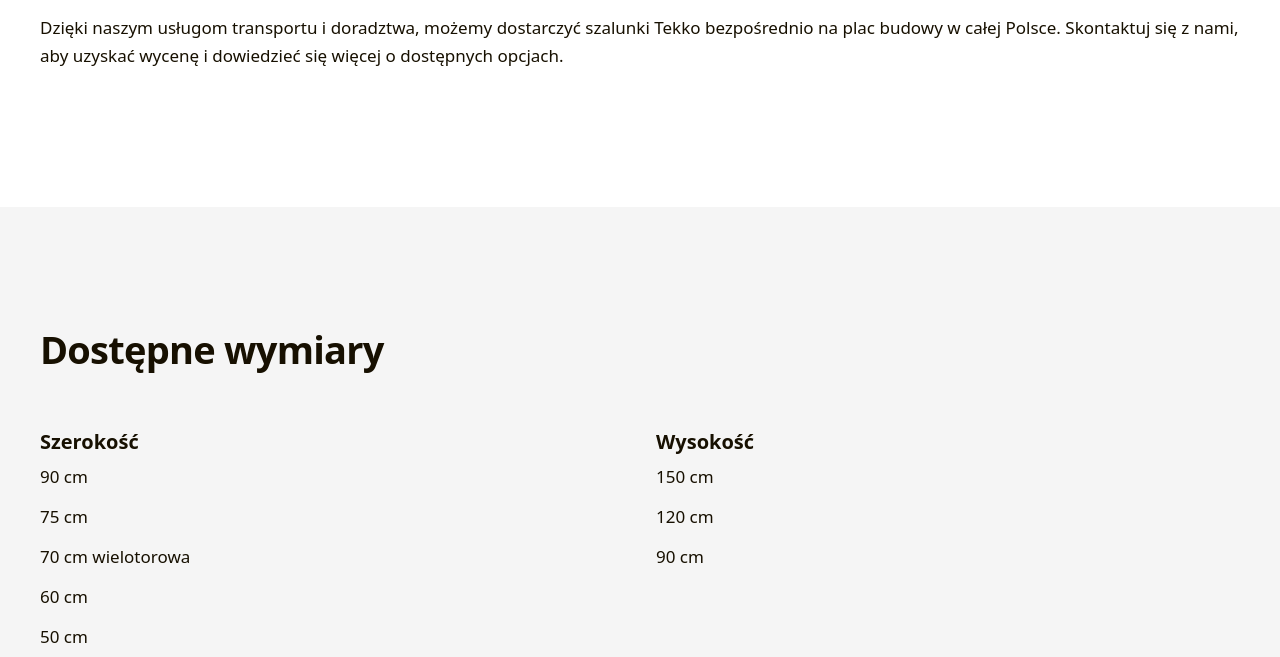
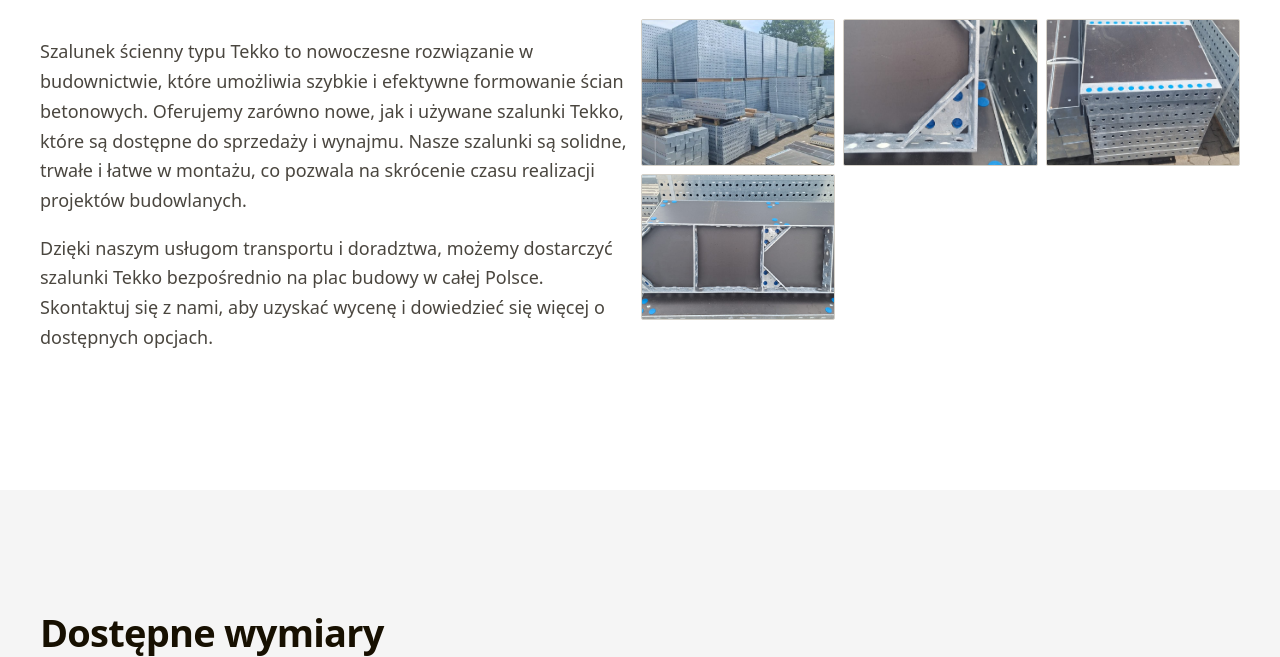
Before and after one commit to Tranitzu/mk-szalunki, a plain HTML site: page szalunek-scienny-typu-tekko.html in a window 1280 px wide. Shown: the part 814-1471 px from the top of the page. Drawn offline with Linux system fonts and the light colour scheme.

Commit message:
dodanie galeri do szalunek scienny

```diff
--- a/style.css
+++ b/style.css
@@ -1,17 +1,3 @@
-/*
-Theme Name: FL Framework
-Theme URI: https://konstrukcjecyfrowe.pl
-Author: Falis Konstrukcje Cyfrowe
-Author URI: https://konstrukcjecyfrowe.pl
-Description: Autorski framework autorstwa Falis Konstrukcje Cyfrowe.
-Version: 1.0.0
-License: GNU General Public License v2 or later
-Text Domain: fl-framework
-*/
-
-/* ==========================================================================
-   Variables
-   ========================================================================== */
 :root {
   --fl-bg: #ffffff;
   --fl-surface: #f5f5f5;
@@ -22,20 +8,17 @@ Text Domain: fl-framework
   --fl-muted: #59554d;
   --fl-sand: #8c6a32;
   --fl-sand-hi: #6e5224;
-
   --fl-font:
     system-ui, -apple-system, "Segoe UI Variable Text", "Segoe UI",
     "Helvetica Neue", Helvetica, "Liberation Sans", Arial, sans-serif;
   --fl-mono:
     ui-monospace, "SF Mono", "Cascadia Mono", "Segoe UI Mono", Menlo, Consolas,
     monospace;
-
   --fl-max: 1200px;
   --fl-pad: 20px;
   --fl-gap: 16px;
   --fl-section: 64px;
   --fl-head: 64px;
-
   --fl-radius: 2px;
   --fl-ease: cubic-bezier(0.2, 0.6, 0.2, 1);
 }
@@ -62,9 +45,6 @@ Text Domain: fl-framework
   }
 }
 
-/* ==========================================================================
-   Reset & Base
-   ========================================================================== */
 *,
 *::before,
 *::after {
@@ -112,9 +92,6 @@ body a:hover {
   color: var(--fl-sand-hi);
 }
 
-/* ==========================================================================
-   Typography & Layout
-   ========================================================================== */
 .fl-label {
   font-family: var(--fl-mono);
   font-size: 12px;
@@ -178,9 +155,6 @@ body a:hover {
   color: var(--fl-txt);
 }
 
-/* ==========================================================================
-   Components (Buttons & Cards)
-   ========================================================================== */
 a.fl-btn,
 .fl-btn .wp-block-button__link {
   display: inline-flex;
@@ -309,9 +283,6 @@ a.fl-btn-ghost:hover::before {
   margin-bottom: 14px;
 }
 
-/* ==========================================================================
-   Quotations & Ratings
-   ========================================================================== */
 .fl-quote {
   margin: 0 0 24px 0;
   font-size: 1.125rem;
@@ -345,9 +316,6 @@ a.fl-btn-ghost:hover::before {
   margin-top: 6px;
 }
 
-/* ==========================================================================
-   Forms
-   ========================================================================== */
 .fl-form {
   display: grid;
   gap: 14px;
@@ -434,9 +402,6 @@ a.fl-btn-ghost:hover::before {
   opacity: 0 !important;
 }
 
-/* ==========================================================================
-   WordPress Overrides
-   ========================================================================== */
 .fl-header,
 .fl-hero,
 .fl-section,
@@ -505,9 +470,6 @@ a.fl-btn-ghost:hover::before {
   margin-bottom: 1rem;
 }
 
-/* ==========================================================================
-   Animations & Accessibility
-   ========================================================================== */
 @supports (animation-timeline: view()) {
   @media (prefers-reduced-motion: no-preference) {
     .fl-reveal {
@@ -537,9 +499,6 @@ a.fl-btn-ghost:hover::before {
   }
 }
 
-/* ==========================================================================
-   Header
-   ========================================================================== */
 .fl-header {
   position: sticky;
   top: 0;
@@ -613,9 +572,6 @@ a.fl-btn-ghost:hover::before {
   color: var(--fl-bg);
 }
 
-/* ==========================================================================
-   Hero
-   ========================================================================== */
 .fl-hero {
   position: relative;
   overflow: hidden;
@@ -675,7 +631,6 @@ a.fl-btn-ghost:hover::before {
   margin-top: 32px;
 }
 
-/* Hero Desktop Collage */
 @media (min-width: 64em) {
   .fl-hero__grid {
     grid-template-columns: 1.1fr 0.9fr;
@@ -733,9 +688,6 @@ a.fl-btn-ghost:hover::before {
   }
 }
 
-/* ==========================================================================
-   Utilities & Footer
-   ========================================================================== */
 .fl-list {
   list-style: none;
   padding: 0;
@@ -839,9 +791,6 @@ a.fl-btn-ghost:hover::before {
   }
 }
 
-/* ==========================================================================
-   Mobile Menu
-   ========================================================================== */
 @media (max-width: 47.99em) {
   .fl-header__nav ul {
     gap: 14px;
@@ -1006,3 +955,90 @@ body.fl-no-scroll {
     transition: none !important;
   }
 }
+
+.fl-gallery {
+  display: grid;
+  grid-template-columns: repeat(3, minmax(0, 1fr));
+  gap: 8px;
+  margin-top: 0;
+  align-self: start;
+  align-content: start;
+}
+
+.fl-gallery__thumb {
+  display: block;
+  width: 100%;
+  padding: 0;
+  border: 1px solid var(--fl-line);
+  background: var(--fl-surface);
+  border-radius: var(--fl-radius);
+  overflow: hidden;
+  cursor: zoom-in;
+  line-height: 0;
+  transition:
+    border-color 0.2s var(--fl-ease),
+    transform 0.2s var(--fl-ease);
+  -webkit-tap-highlight-color: transparent;
+}
+
+.fl-gallery__thumb:hover {
+  border-color: var(--fl-sand);
+  transform: translateY(-2px);
+}
+
+.fl-gallery__thumb:focus-visible {
+  outline: 2px solid var(--fl-sand);
+  outline-offset: 2px;
+}
+
+.fl-gallery__thumb img {
+  width: 100%;
+  aspect-ratio: 4 / 3;
+  object-fit: cover;
+  transition: transform 0.3s var(--fl-ease);
+}
+
+.fl-gallery__thumb:hover img {
+  transform: scale(1.04);
+}
+
+.fl-gallery__lightbox {
+  padding: 0;
+  border: 0;
+  background: transparent;
+  max-width: none;
+  max-height: none;
+  overflow: visible;
+}
+
+.fl-gallery__lightbox img {
+  display: block;
+  max-width: 92vw;
+  max-height: 88vh;
+  width: auto;
+  height: auto;
+  border-radius: var(--fl-radius);
+  box-shadow: 0 24px 64px rgba(0, 0, 0, 0.6);
+}
+
+.fl-gallery__lightbox::backdrop {
+  background: rgba(23, 22, 20, 0.88);
+  backdrop-filter: blur(6px);
+}
+
+@media (max-width: 47.99em) {
+  .fl-gallery {
+    grid-template-columns: repeat(2, minmax(0, 1fr));
+  }
+}
+
+@media (prefers-reduced-motion: reduce) {
+  .fl-gallery__thumb,
+  .fl-gallery__thumb img {
+    transition: none !important;
+  }
+  .fl-gallery__thumb:hover,
+  .fl-gallery__thumb:hover img {
+    transform: none;
+  }
+}
--- a/szalunek-scienny-typu-tekko.html
+++ b/szalunek-scienny-typu-tekko.html
@@ -8,8 +8,6 @@
     />
     <meta name="color-scheme" content="light" />
     <meta name="theme-color" content="#ffffff" />
-
-    <!-- ================= SEO ================= -->
     <title>Szalunek Ścienny Typu Tekko | MK Szalunki</title>
     <meta
       name="description"
@@ -20,8 +18,6 @@
       href="https://mkszalunki.pl/szalunek-scienny-typu-tekko.html"
     />
     <meta name="robots" content="index, follow, max-image-preview:large" />
-
-    <!-- ================= Open Graph ================= -->
     <meta property="og:type" content="website" />
     <meta property="og:locale" content="pl_PL" />
     <meta property="og:site_name" content="MK Szalunki" />
@@ -40,8 +36,6 @@
     />
     <meta property="og:image:width" content="1200" />
     <meta property="og:image:height" content="630" />
-
-    <!-- ================= Twitter / X ================= -->
     <meta name="twitter:card" content="summary_large_image" />
     <meta
       name="twitter:title"
@@ -55,14 +49,8 @@
       name="twitter:image"
       content="https://mkszalunki.pl/media/og-image.jpg"
     />
-
-    <!-- ================= Ikonka ================= -->
     <link rel="icon" href="favicon.svg" type="image/svg+xml" />
-
-    <!-- ================= Style ================= -->
     <link rel="stylesheet" href="style.css" />
-
-    <!-- ================= Structured Data (GEO / SEO) ================= -->
     <script type="application/ld+json">
       {
         "@context": "https://schema.org",
@@ -97,7 +85,6 @@
       <div data-include="header.html"></div>
 
       <main id="main">
-        <!-- ===================== HERO ===================== -->
         <section class="fl-hero fl-section" aria-labelledby="hero-title">
           <img
             src="media/Szalunek-typu-Tekko.webp"
@@ -108,50 +95,131 @@
             fetchpriority="high"
             decoding="sync"
           />
-          <div class="fl-hero__inner">
-            <h1 id="hero-title" class="fl-hero__title">
-              Szalunek Ścienny Typu Tekko
-            </h1>
-            <p class="fl-hero__subtitle">
+          <div class="fl-hero__content">
+            <h1 id="hero-title" class="fl-h1">Szalunek Ścienny Typu Tekko</h1>
+            <p class="fl-lead">
               Nowy i używany szalunek ścienny typu Tekko. Sprzedaż i wynajem
               szalunków budowlanych z dostawą w całej Polsce.
             </p>
-            <a href="index.html#kontakt" class="fl-btn fl-hero__btn"
-              >Zamów wycenę</a
-            >
+            <div class="fl-hero__actions">
+              <a href="index.html#kontakt" class="fl-btn">Zamów wycenę</a>
+            </div>
           </div>
         </section>
 
-        <section
-          class="fl-section fl-section--content"
-          aria-labelledby="content-title"
-        >
-          <div class="fl-container">
-            <h2 id="content-title" class="fl-section__title">
-              Szalunek Ścienny Typu Tekko
-            </h2>
-            <p class="fl-section__text">
-              Szalunek ścienny typu Tekko to nowoczesne rozwiązanie w
-              budownictwie, które umożliwia szybkie i efektywne formowanie ścian
-              betonowych. Oferujemy zarówno nowe, jak i używane szalunki Tekko,
-              które są dostępne do sprzedaży i wynajmu. Nasze szalunki są
-              solidne, trwałe i łatwe w montażu, co pozwala na skrócenie czasu
-              realizacji projektów budowlanych.
-            </p>
-            <p class="fl-section__text">
-              Dzięki naszym usługom transportu i doradztwa, możemy dostarczyć
-              szalunki Tekko bezpośrednio na plac budowy w całej Polsce.
-              Skontaktuj się z nami, aby uzyskać wycenę i dowiedzieć się więcej
-              o dostępnych opcjach.
-            </p>
+        <section class="fl-section" aria-labelledby="content-title">
+          <h2 id="content-title" class="fl-h2">Szalunek Ścienny Typu Tekko</h2>
+          <div class="fl-grid fl-grid--2">
+            <div>
+              <p class="fl-lead">
+                Szalunek ścienny typu Tekko to nowoczesne rozwiązanie w
+                budownictwie, które umożliwia szybkie i efektywne formowanie
+                ścian betonowych. Oferujemy zarówno nowe, jak i używane szalunki
+                Tekko, które są dostępne do sprzedaży i wynajmu. Nasze szalunki
+                są solidne, trwałe i łatwe w montażu, co pozwala na skrócenie
+                czasu realizacji projektów budowlanych.
+              </p>
+              <p class="fl-lead">
+                Dzięki naszym usługom transportu i doradztwa, możemy dostarczyć
+                szalunki Tekko bezpośrednio na plac budowy w całej Polsce.
+                Skontaktuj się z nami, aby uzyskać wycenę i dowiedzieć się
+                więcej o dostępnych opcjach.
+              </p>
+            </div>
+
+            <div class="fl-gallery">
+              <button
+                type="button"
+                class="fl-gallery__thumb"
+                popovertarget="fl-photo-1"
+                aria-label="Powiększ: zdjęcie 1"
+              >
+                <img
+                  src="media/szalunek-scienny-typu-tekko/1-1.webp"
+                  alt=""
+                  loading="lazy"
+                  width="480"
+                  height="360"
+                />
+              </button>
+              <div id="fl-photo-1" class="fl-gallery__lightbox" popover>
+                <img
+                  src="media/szalunek-scienny-typu-tekko/1-1.webp"
+                  alt="Zdjęcie 1"
+                />
+              </div>
+
+              <button
+                type="button"
+                class="fl-gallery__thumb"
+                popovertarget="fl-photo-2"
+                aria-label="Powiększ: zdjęcie 2"
+              >
+                <img
+                  src="media/szalunek-scienny-typu-tekko/2.jpg"
+                  alt=""
+                  loading="lazy"
+                  width="480"
+                  height="360"
+                />
+              </button>
+              <div id="fl-photo-2" class="fl-gallery__lightbox" popover>
+                <img
+                  src="media/szalunek-scienny-typu-tekko/2.jpg"
+                  alt="Zdjęcie 2"
+                />
+              </div>
+
+              <button
+                type="button"
+                class="fl-gallery__thumb"
+                popovertarget="fl-photo-3"
+                aria-label="Powiększ: zdjęcie 3"
+              >
+                <img
+                  src="media/szalunek-scienny-typu-tekko/3.jpg"
+                  alt=""
+                  loading="lazy"
+                  width="480"
+                  height="360"
+                />
+              </button>
+              <div id="fl-photo-3" class="fl-gallery__lightbox" popover>
+                <img
+                  src="media/szalunek-scienny-typu-tekko/3.jpg"
+                  alt="Zdjęcie 3"
+                />
+              </div>
+
+              <button
+                type="button"
+                class="fl-gallery__thumb"
+                popovertarget="fl-photo-4"
+                aria-label="Powiększ: zdjęcie 4"
+              >
+                <img
+                  src="media/szalunek-scienny-typu-tekko/4.jpg"
+                  alt=""
+                  loading="lazy"
+                  width="480"
+                  height="360"
+                />
+              </button>
+              <div id="fl-photo-4" class="fl-gallery__lightbox" popover>
+                <img
+                  src="media/szalunek-scienny-typu-tekko/4.jpg"
+                  alt="Zdjęcie 4"
+                />
+              </div>
+            </div>
           </div>
         </section>
+
         <section
           class="fl-section fl-section--surface"
           aria-labelledby="uslugi-title"
         >
           <h2 id="uslugi-title" class="fl-h2">Dostępne wymiary</h2>
-
           <div class="fl-grid fl-grid--2" style="gap: 32px">
             <div>
               <h3 class="fl-h3">Szerokość</h3>
@@ -180,7 +248,6 @@
           </div>
         </section>
 
-        <!-- ===================== BUDOWA I CECHY ===================== -->
         <section class="fl-section" aria-labelledby="budowa-i-cechy">
           <h2 id="budowa-i-cechy" class="fl-h2">Budowa i cechy</h2>
           <ul class="fl-list">
@@ -217,7 +284,6 @@
           </ul>
         </section>
 
-        <!-- ===================== ZASTOSOWANIE ===================== -->
         <section
           class="fl-section fl-section--surface"
           aria-labelledby="zastosowanie"
@@ -233,7 +299,6 @@
                 oraz wewnętrznych.
               </p>
             </article>
-
             <article class="fl-card fl-reveal">
               <div class="fl-card__num">02</div>
               <h3 class="fl-h3">Obiekty przemysłowe i mieszkalne</h3>
@@ -243,7 +308,6 @@
                 mieszkaniowym.
               </p>
             </article>
-
             <article class="fl-card fl-reveal">
               <div class="fl-card__num">03</div>
               <h3 class="fl-h3">Budowa zbiorników i silosów</h3>
@@ -256,7 +320,6 @@
           </div>
         </section>
 
-        <!-- ===================== ZALETY ===================== -->
         <section class="fl-section" aria-labelledby="zalety-tekko">
           <h2 id="zalety-tekko" class="fl-h2">Zalety szalunku typu Tekko</h2>
           <ul class="fl-list">
```
Also changed, not shown: media/szalunek-scienny-typu-tekko/1-1.webp (added), media/szalunek-scienny-typu-tekko/2.jpg (added), media/szalunek-scienny-typu-tekko/3.jpg (added), media/szalunek-scienny-typu-tekko/4.jpg (added).
